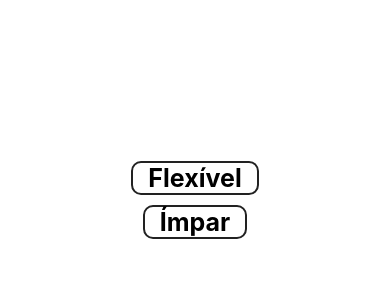
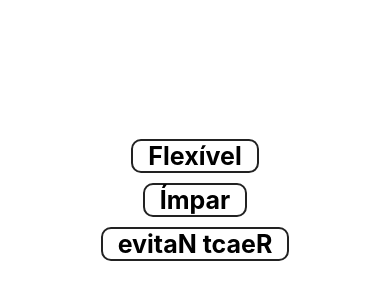
Before and after one commit to molimpio/react-native-exercicios, a React Native app: screen / in a window 390 px wide. Shown: the part 222-522 px from the top of the page. Built offline with nearby package versions, Linux system fonts and the light colour scheme.

Commit message:
Import/Export componente Multi - Inverter

```diff
--- a/src/App.js
+++ b/src/App.js
@@ -3,6 +3,7 @@ import { View, StyleSheet } from 'react-native'
 
 import Simples from './componentes/Simples'
 import ParImpar from './componentes/ParImpar'
+import { Inverter } from './componentes/Multi'
 
 export default class App extends Component {
     render() {
@@ -10,6 +11,7 @@ export default class App extends Component {
             <View style={styles.container}>
                 <Simples texto="Flexível"/>
                 <ParImpar numero={32} />
+                <Inverter texto="React Native" />
             </View>
         )
     }
--- /dev/null
+++ b/src/componentes/Multi.js
@@ -0,0 +1,10 @@
+import React from 'react'
+import { Text } from 'react-native'
+import Padrao from '../estilo/Padrao'
+
+export const Inverter = props => {
+    const inv = props.texto.split('').reverse().join('')
+    return <Text style={Padrao.ex}>{inv}</Text>
+}
+
+export default Inverter
```
